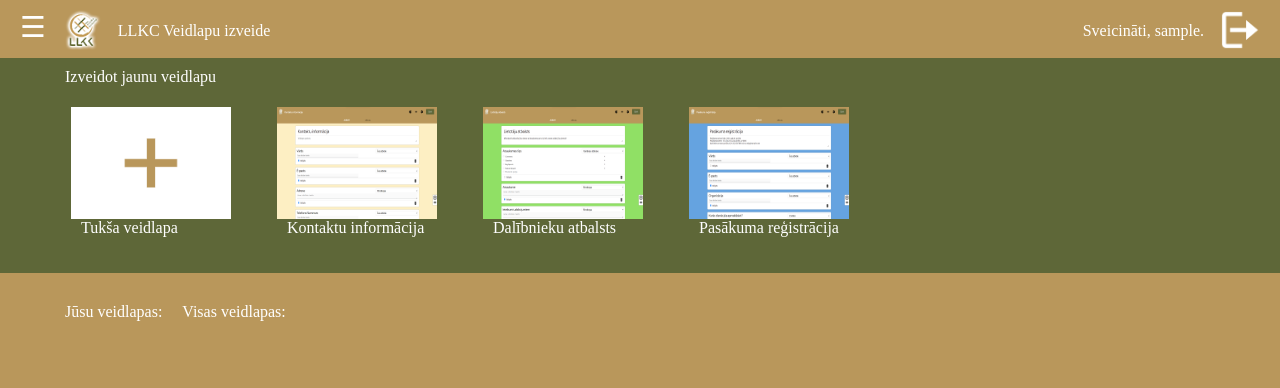
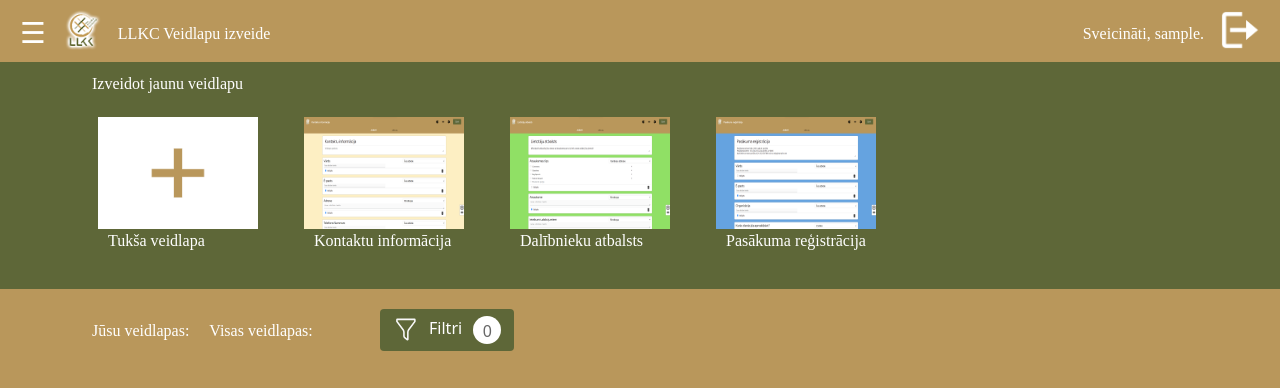
Before and after one commit to 27-Club/27club, a Django app: page /main/ in a window 1280 px wide. Shown: the top 388 px of the page. Run offline with Django 3.2, Linux system fonts and the light colour scheme; the visitor is signed in with stand-in values (Sample User, id 1); data that the repository does not hold is empty; parts of the project's set-up code (start-up, migrations or seed data) failed here and were passed over; some web fonts are replaced.

Commit message:
Created form filter front-end

```diff
--- /dev/null
+++ b/index/static/css/filter.css
@@ -0,0 +1,121 @@
+.form-list-info{
+    display: flex;
+    justify-content: space-between;
+}
+
+#filter {
+    width: 60%;
+    text-align: end;
+    position: relative;
+}
+
+.filter-btn {
+    position: relative;
+    background-color: #5e6738;
+    color: white;
+    font-weight: 400;
+    line-height: 1.5;
+    text-align: center;
+    text-decoration: none;
+    vertical-align: middle;
+    cursor: pointer;
+    padding: 0.375rem 0.75rem;
+    font-size: 1rem;
+    overflow-anchor: none;
+    border: 1px solid transparent;
+    border-radius: 0.25rem;
+    transition: color .15s ease-in-out, background-color .15s ease-in-out, border-color .15s ease-in-out, box-shadow .15s ease-in-out, border-radius .15s ease;
+}
+
+.btn-content {
+    display: flex;
+    justify-content: space-between;
+}
+
+.filter-icon {
+    margin-right: 0.7rem;
+    filter: invert(100%) sepia(1%) saturate(2%) hue-rotate(113deg) brightness(111%) contrast(100%);
+}
+
+.filter-count {
+    margin-left: 0.7rem;
+    border-radius: 50%;
+    width: 28px;
+    height: 28px;
+    padding: 3px;
+
+    background: #fff;
+    color: #666;
+    text-align: center;
+}
+
+.popup-menu {
+    position: absolute;
+    top: 100%;
+    width: 70%;
+    right: 0;
+    z-index: 1;
+    background-color: #fff;
+    border-radius: 5px;
+    transition: opacity 0.2s ease-in-out, transform 0.2s ease-in-out;
+    opacity: 0;
+}
+
+.show {
+    opacity: 1;
+}
+
+.filter-body {
+    width: 100%;
+    text-align: start;
+    font-size: 1rem;
+    font-weight: 400;
+    line-height: 1.5;
+    color: #212529;
+    background-color: #fff;
+    border-radius: 7px;
+    box-shadow: 0 2px 30px rgba(0,0,0,.2);;
+    -webkit-text-size-adjust: 10%;
+    -webkit-tap-highlight-color: transparent;
+}
+
+.filters-list {
+    list-style: none;
+    padding: 5px 8px !important;
+    margin: 0 !important;
+}
+
+.filter-item {
+    margin-bottom: 0.8rem !important;
+    border-radius: 5px;
+}
+
+.filter-item:last-child {
+    margin: 0 !important;
+}
+
+.filter-item li {
+    padding: 0.5rem;
+    cursor: pointer;
+}
+
+.filter-item:hover,
+.filter-item .form-check-label:hover{
+    background: #f7f6f9;
+    font-weight: 500;
+}
+
+.form-check-input {
+    appearance: none;
+}
+
+.form-check-input:checked {
+    background-color: #5e6738 !important;
+    border-color: #5e6738 !important;
+}
+
+@media only screen and (min-width: 1024px){
+    #filter {
+        width: 30%;
+    }
+}
--- /dev/null
+++ b/index/static/index/filter.js
@@ -0,0 +1,19 @@
+const filterBtn = document.getElementById("filter-btn");
+const filterMenu = document.getElementById("popup-menu");
+const filterCount = document.getElementById("filter-count");
+
+
+filterBtn.addEventListener('click', function() {
+    filterMenu.classList.toggle('show');
+});
+
+function statCheck() {
+    let total = document.querySelectorAll('input[type="checkbox"]:checked').length;
+    filterCount.innerHTML = total;
+}
+
+// document.addEventListener('click', function(event) {
+//     if (!filterMenu.contains(event.target) && event.target !== filterBtn) {
+//         filterMenu.classList.remove('show');
+//     }
+// });
--- a/index/templates/index/main.html
+++ b/index/templates/index/main.html
@@ -1,19 +1,25 @@
-{% extends 'index/layout.html' %}
 {% load static %}
-{% block script %}
-<script src = "{% static 'index/index.js' %}" defer></script>
-<script src="{% static 'lib/cookie.min.js' %}" defer></script>
-<link rel="preconnect" href="https://fonts.googleapis.com"><link rel="preconnect" href="https://fonts.gstatic.com" crossorigin>
-<link href="https://fonts.googleapis.com/css2?family=Montserrat:wght@400;500&display=swap" rel="stylesheet">
-{% endblock %}
-{% load static %}
-{% block body %}
-<div class="container-fluid">
+<!DOCTYPE html>
+<html lang="en" style="background-color: #b9975b;">
+<head>
+    <meta charset="UTF-8">
+    <meta name="viewport" content="width=device-width, initial-scale=1.0">
+    <title>{% block title %}LLKC Veidlapu izveide{% endblock %}</title>
+
+    <link rel="stylesheet" href="{% static 'index/HurlUI.css' %}">
+    <link rel="stylesheet" href="{% static 'index/style.css' %}">
+    <link rel="stylesheet" href="{% static 'css/filter.css' %}">
+    <link rel="preconnect" href="https://fonts.googleapis.com"><link rel="preconnect" href="https://fonts.gstatic.com" crossorigin>
+    <link href="https://fonts.googleapis.com/css2?family=Montserrat:wght@400;500&display=swap" rel="stylesheet">
+    <link href="https://cdn.jsdelivr.net/npm/bootstrap@5.0.2/dist/css/bootstrap.min.css" rel="stylesheet" integrity="sha384-EVSTQN3/azprG1Anm3QDgpJLIm9Nao0Yz1ztcQTwFspd3yD65VohhpuuCOmLASjC" crossorigin="anonymous">
+</head>
+<body>
+<div class="top-containter">
     <div class="topnav nav-effect">
         <div class="nav-padding">
             <span class="nav-ham" id="nav-ham">&#9776;</span>
-            <img src = "{% static 'Icon/icon.png' %}" alt = "LLKC Veidlapu izveide" class="navbar-icon form-icon" title = "LLKC Veidlapu izveide">
-            <span class="nav-text" title = "LLKC Veidlapu izveide"><a href = "{% url 'main' %}" class="nav-link">LLKC Veidlapu izveide</a></span>
+            <a href="/main/"><img src="/static/Icon/icon.png" alt="LLKC Veidlapu izveide"  class="navbar-icon form-icon" title="LLKC Veidlapu izveide"></a>
+            <p class="nav-text" style="color: white;">LLKC Veidlapu izveide</p>
 
             <a href="{% url 'logout' %}">
                 <img src = "{% static 'Icon/Logout.png' %}" alt = "Iziet ikona" class="navbar-icon float-right logout-icon" title = "Iziet">
@@ -24,7 +30,7 @@
             {% endif %}
         </div>
     </div>
-    <div class="sidebar" id = "sidebar">
+    <div class="sidebar" id="sidebar">
         <span class="close-sidebar" id="close-sidebar">&times;</span>
         <div class="sidebar-content">
             <h4 class="sidebar-title">
@@ -85,7 +91,61 @@
 
     <div class="container">
         <div class="form-list">
-            <p class="forms-label">Visas veidlapas:</p>
+            <div class="form-list-info">
+                <p class="forms-label">Visas veidlapas:</p>
+
+                <div id="filter">
+                    <button id="filter-btn" class="filter-btn" type="button" data-bs-toggle="collapse"  aria-expanded="false" aria-controls="flush-collapse">
+                        <div class="btn-content">
+                            <span class="filter-icon"><img src="{% static 'Icon/filter_icon.svg' %}" alt="filter_icon" width="25" height="25"></span>
+                            Filtri
+                            <span id="filter-count" class="filter-count">0</span>
+                        </div>
+                    </button>
+
+                    <div id="popup-menu" class="popup-menu" aria-labelledby="flush-heading">
+                        <div class="filter-body">
+                            <ul class="filters-list">
+                                <div class="filter-item">
+                                    <li>
+                                        <input class="form-check-input" type="checkbox" value="" id="flexCheckDefault1" onchange="statCheck()">
+                                        <label class="form-check-label" for="flexCheckDefault1">
+                                            Pēc datuma
+                                        </label>
+                                    </li>
+                                </div>
+
+                                <div class="filter-item">
+                                    <li>
+                                        <input class="form-check-input" type="checkbox" value="" id="flexCheckDefault2" onchange="statCheck()">
+                                        <label class="form-check-label" for="flexCheckDefault2">
+                                            Pēc autora
+                                        </label>
+                                    </li>
+                                </div>
+
+                                <div class="filter-item">
+                                    <li>
+                                        <input class="form-check-input" type="checkbox" value="" id="flexCheckDefault3" onchange="statCheck()">
+                                        <label class="form-check-label" for="flexCheckDefault3">
+                                            Pēc ofisa
+                                        </label>
+                                    </li>
+                                </div>
+
+                                <div class="filter-item">
+                                    <li>
+                                        <input class="form-check-input" type="checkbox" value="" id="flexCheckDefault4" onchange="statCheck()">
+                                        <label class="form-check-label" for="flexCheckDefault4">
+                                            Pēc nosaukuma
+                                        </label>
+                                    </li>
+                                </div>
+                            </ul>
+                        </div>
+                    </div>
+                </div>
+            </div>
             {% for i in allForms %}
                 {% if i.creator != request.user %}
                         <a href = "{% url 'responses' i.code %}" class="form-list-link">
@@ -114,4 +174,10 @@
         </div>
     </div>
 </div>
-{% endblock %}
+<script src="https://cdn.jsdelivr.net/npm/bootstrap@5.0.2/dist/js/bootstrap.bundle.min.js" integrity="sha384-MrcW6ZMFYlzcLA8Nl+NtUVF0sA7MsXsP1UyJoMp4YLEuNSfAP+JcXn/tWtIaxVXM" crossorigin="anonymous"></script>
+<script src="https://ajax.googleapis.com/ajax/libs/jquery/3.6.3/jquery.min.js"></script>
+<script src="{% static 'lib/cookie.min.js' %}" defer></script>
+<script src = "{% static 'index/index.js' %}" defer></script>
+<script src="{% static 'index/filter.js' %}" defer></script>
+</body>
+</html>
```
Also changed, not shown: index/static/index/slider.js (+1 -7 lines), index/templates/index/info/FAQ.html (+0 -10 lines), README.md, index/static/Icon/filterBtnLogo.svg (added), index/static/Icon/filter_icon.svg (added).
